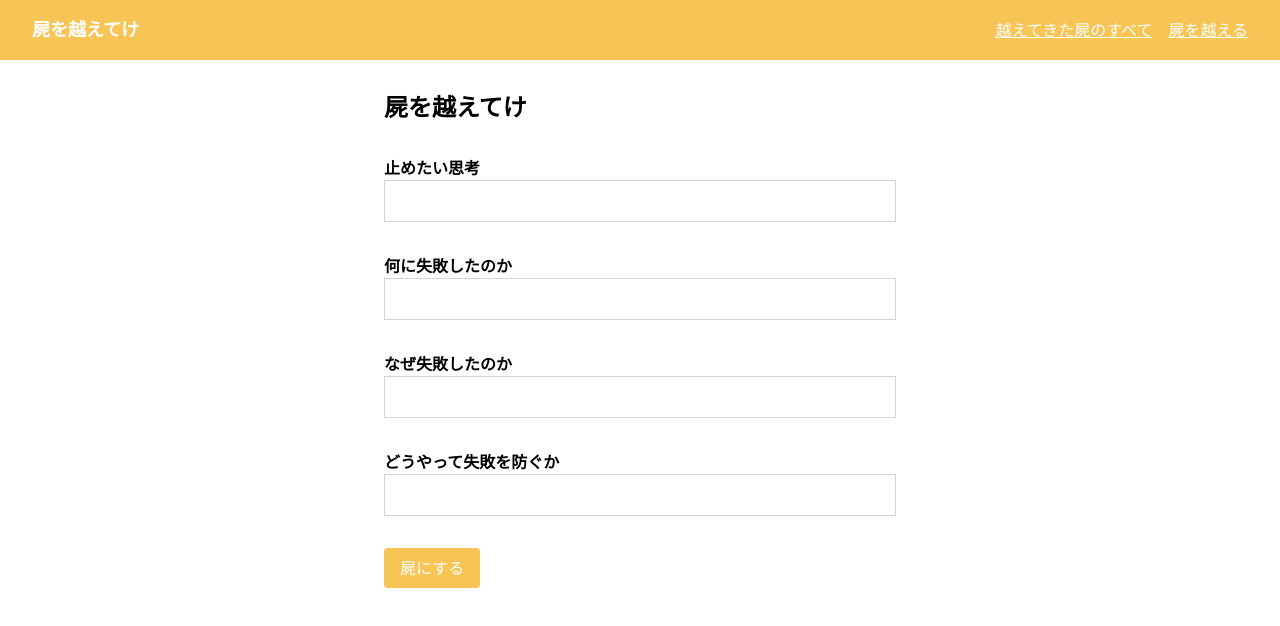
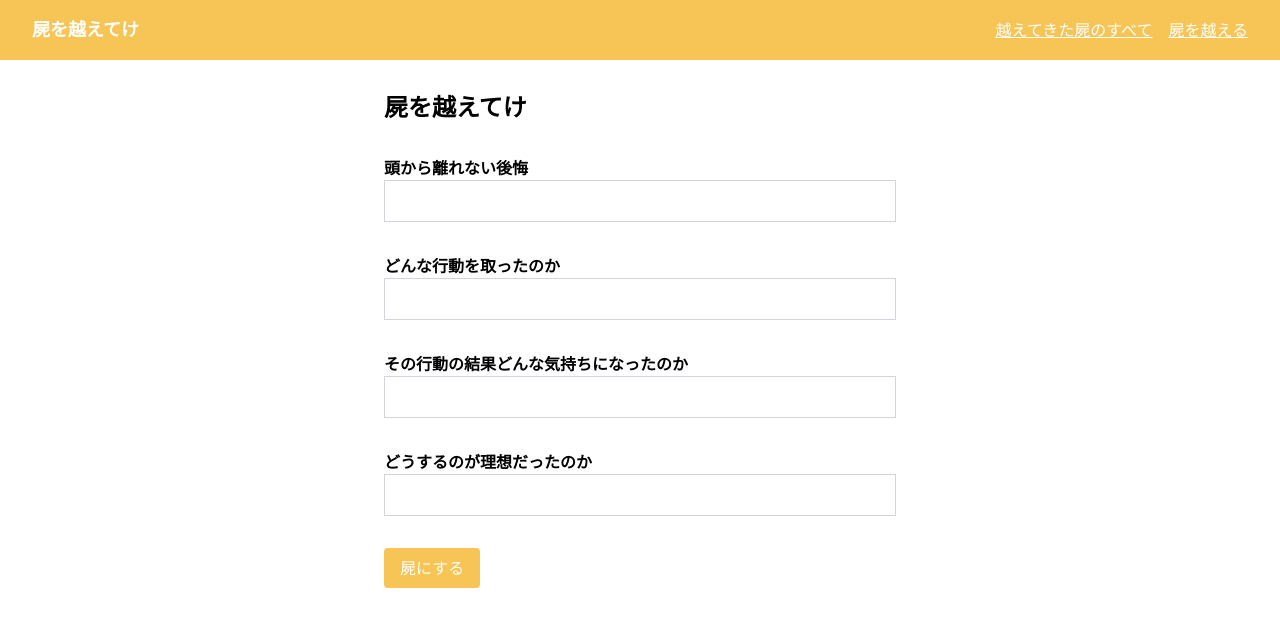
Before and after one commit to kakikuu/individual_short_reflection, a React (Create React App) app in the folder frontend/: page / in a window 1280 px wide. Both pictures are taken after a click on the element "屍を越える". Shown: the top 626 px of the page. Built offline with nearby package versions, Linux system fonts and the light colour scheme.

Commit message:
add:タイトル変更

```diff
--- a/frontend/src/app/page/create/index.tsx
+++ b/frontend/src/app/page/create/index.tsx
@@ -39,7 +39,7 @@ export const CreateReflectionPage = () => {
 
         <form className="space-y-8">
           <div>
-            <p className="font-bold">止めたい思考</p>
+            <p className="font-bold">頭から離れない後悔</p>
             <input
               type="text"
               className="border border-gray-300 p-2 w-full"
@@ -48,7 +48,7 @@ export const CreateReflectionPage = () => {
           </div>
 
           <div>
-            <p className="font-bold">何に失敗したのか</p>
+            <p className="font-bold">どんな行動を取ったのか</p>
             <input
               type="text"
               className="border border-gray-300 p-2 w-full"
@@ -57,7 +57,7 @@ export const CreateReflectionPage = () => {
           </div>
 
           <div>
-            <p className="font-bold">なぜ失敗したのか</p>
+            <p className="font-bold">その行動の結果どんな気持ちになったのか</p>
             <input
               type="text"
               className="border border-gray-300 p-2 w-full"
@@ -66,7 +66,7 @@ export const CreateReflectionPage = () => {
           </div>
 
           <div>
-            <p className="font-bold">どうやって失敗を防ぐか</p>
+            <p className="font-bold">どうするのが理想だったのか</p>
             <input
               type="text"
               className="border border-gray-300 p-2 w-full"
--- a/frontend/src/app/page/login/index.tsx
+++ b/frontend/src/app/page/login/index.tsx
@@ -27,7 +27,7 @@ export const LoginPage = () => {
     const result = await fetchUserData({ username, password });
     if (result.success) {
       login(result.data.id);
-      navigate("/home");
+      navigate("/create");
     } else {
       setErrorMessage(result.message);
     }
--- a/frontend/src/app/page/view/index.tsx
+++ b/frontend/src/app/page/view/index.tsx
@@ -43,7 +43,7 @@ export const ViewReflectionPage = () => {
         <div>
           <div className="flex justify-between items-start mb-8">
             <div>
-              <p className="font-bold">やめたかった思考</p>
+              <p className="font-bold">頭から離れなかった後悔</p>
               <h2 className="font-bold text-xl">{reflection.title}</h2>
             </div>
             <div className="text-right">
@@ -52,17 +52,17 @@ export const ViewReflectionPage = () => {
           </div>
 
           <div className="mb-8">
-            <p className="font-bold">失敗したこと</p>
+            <p className="font-bold">どんな行動を取ったのか</p>
             <p className="bg-gray-100 p-4">{reflection.whatMiss}</p>
           </div>
 
           <div className="mb-8">
-            <p className="font-bold">失敗した理由</p>
+            <p className="font-bold">その行動の結果どんな気持ちになったのか</p>
             <p className="bg-gray-100 p-4">{reflection.whyMiss}</p>
           </div>
 
           <div className="mb-8">
-            <p className="font-bold">次にどうするんだっけ？</p>
+            <p className="font-bold">どうするのが理想だったのか</p>
             <p className="bg-gray-100 p-4">{reflection.preventMiss}</p>
           </div>
         </div>
```
